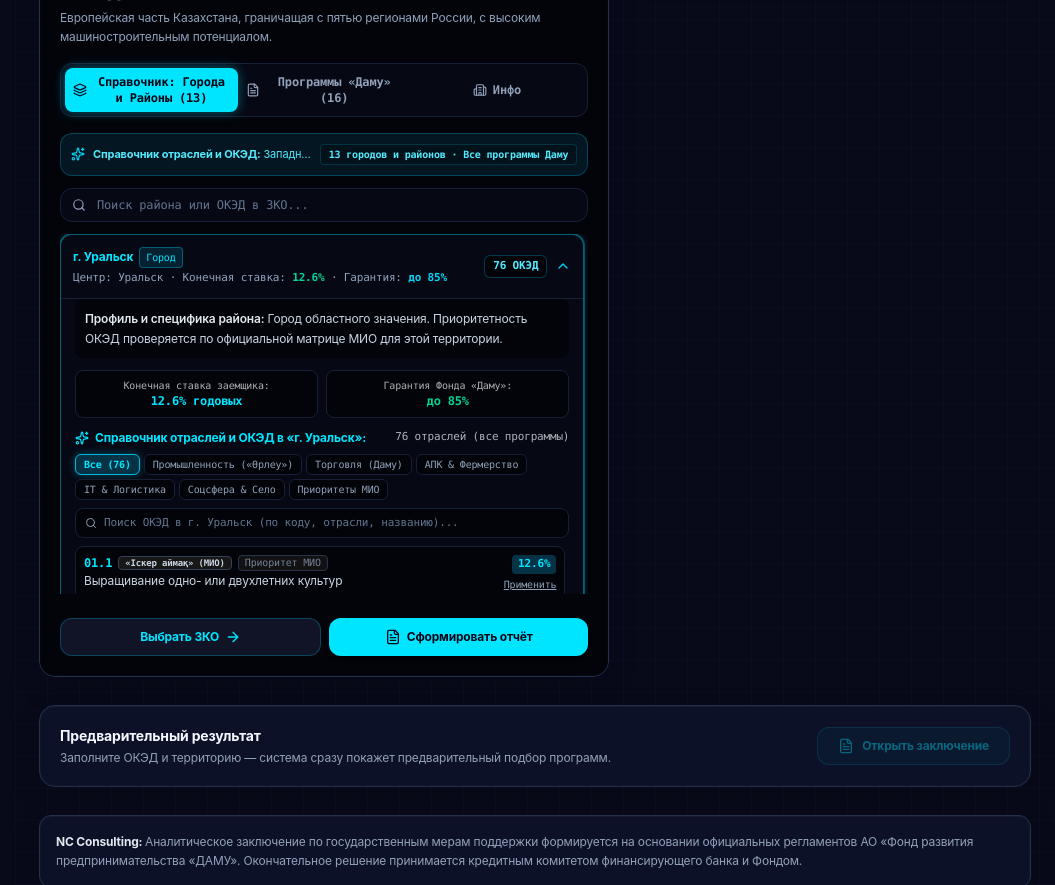
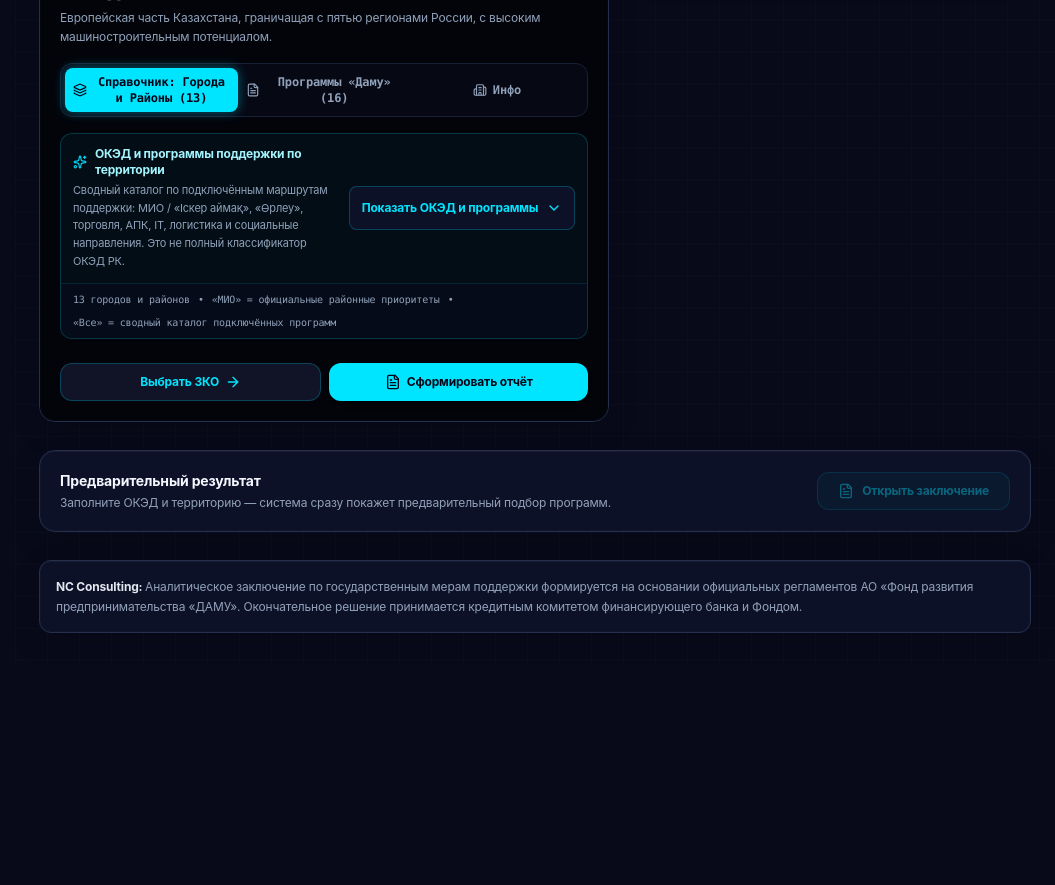
Before and after one commit to Stefan1316/nc-decision-program-test, a React (Vite) app: page / in a window 1280 px wide. Shown: the part 1100-1985 px from the top of the page, without its empty margins (225-1280 px from the left). After the commit the page ends 1765 px from the top, so only its background shows below. Built offline with nearby package versions, Linux system fonts and the light colour scheme.

Commit message:
ux: collapse regional OKED directory and clarify MIO versus aggregate scope

```diff
--- a/src/components/MioPrioritiesMap.tsx
+++ b/src/components/MioPrioritiesMap.tsx
@@ -56,6 +56,9 @@
   const isKk = language === 'kk';
   const isEn = language === 'en';
   const isZh = language === 'zh';
+
+  // Сводный каталог ОКЭД по территории: по умолчанию свернут, чтобы не перегружать рабочее пространство.
+  const [isDistrictDirectoryOpen, setIsDistrictDirectoryOpen] = useState(false);
 
   // Фильтр по категории программ Даму
   const [programCategoryFilter, setProgramCategoryFilter] = useState<'all' | 'subsidy' | 'guarantee' | 'loan' | 'quota'>('all');
@@ -812,27 +815,55 @@
               {/* 1. ВКЛАДКА: РЕГИОНАЛЬНЫЙ СПРАВОЧНИК: ГОРОДА, РАЙОНЫ И ВСЕ ОКЭД ПО ПРОГРАММАМ ДАМУ */}
               {sidebarTab === 'districts' && (
                 <div className="space-y-3">
-                  {/* Информационный бейдж регионального справочника */}
-                  <div className={`p-2.5 rounded-xl border text-[11px] flex items-center justify-between gap-2 ${
+                  {/* Компактный вход в сводный каталог ОКЭД и программ поддержки. */}
+                  <div className={`rounded-xl border overflow-hidden ${
                     isLight
-                      ? 'bg-sky-50/80 border-sky-200 text-sky-950'
-                      : 'bg-cyan-950/40 border-cyan-500/30 text-cyan-300'
+                      ? 'bg-sky-50/70 border-sky-200'
+                      : 'bg-cyan-950/20 border-cyan-500/25'
                   }`}>
-                    <div className="flex items-center gap-2 min-w-0">
-                      <Sparkles className="w-3.5 h-3.5 text-cyan-400 shrink-0" />
-                      <span className="truncate">
-                        <strong>Справочник отраслей и ОКЭД:</strong> {selectedProfile.regionName}
-                      </span>
+                    <div className="p-3 flex flex-col sm:flex-row sm:items-center justify-between gap-3">
+                      <div className="min-w-0">
+                        <div className={`flex items-center gap-2 text-xs font-bold ${
+                          isLight ? 'text-sky-950' : 'text-cyan-200'
+                        }`}>
+                          <Sparkles className="w-3.5 h-3.5 text-cyan-400 shrink-0" />
+                          <span>ОКЭД и программы поддержки по территории</span>
+                        </div>
+                        <p className={`mt-1 text-[11px] leading-relaxed ${
+                          isLight ? 'text-slate-600' : 'text-slate-400'
+                        }`}>
+                          Сводный каталог по подключённым маршрутам поддержки: МИО / «Іскер аймақ», «Өрлеу», торговля, АПК, IT, логистика и социальные направления. Это не полный классификатор ОКЭД РК.
+                        </p>
+                      </div>
+
+                      <button
+                        type="button"
+                        onClick={() => setIsDistrictDirectoryOpen((v) => !v)}
+                        className={`nc-touch shrink-0 px-3 py-2 rounded-lg border text-xs font-bold flex items-center justify-center gap-2 transition-all ${
+                          isLight
+                            ? 'bg-white border-sky-200 text-sky-900 hover:border-sky-400'
+                            : 'bg-[#0D1127] border-cyan-500/30 text-[#00E5FF] hover:border-cyan-400/60'
+                        }`}
+                        aria-expanded={isDistrictDirectoryOpen}
+                      >
+                        <span>{isDistrictDirectoryOpen ? 'Скрыть каталог' : 'Показать ОКЭД и программы'}</span>
+                        <ChevronDown className={`w-4 h-4 transition-transform ${isDistrictDirectoryOpen ? 'rotate-180' : ''}`} />
+                      </button>
                     </div>
-                    <span className={`font-mono text-[10px] px-2 py-0.5 rounded font-bold shrink-0 border ${
-                      isLight
-                        ? 'bg-sky-100 border-sky-200 text-sky-900'
-                        : 'bg-black/20 border-cyan-500/20 text-cyan-300'
+
+                    <div className={`px-3 py-2 border-t flex flex-wrap gap-2 text-[10px] font-mono ${
+                      isLight ? 'bg-white/60 border-sky-100 text-slate-600' : 'bg-[#080A1A]/60 border-cyan-500/15 text-slate-400'
                     }`}>
-                      {regionDistricts.length} городов и районов · Все программы Даму
-                    </span>
+                      <span>{regionDistricts.length} городов и районов</span>
+                      <span>•</span>
+                      <span>«МИО» = официальные районные приоритеты</span>
+                      <span>•</span>
+                      <span>«Все» = сводный каталог подключённых программ</span>
+                    </div>
                   </div>
 
+                  {isDistrictDirectoryOpen && (
+                    <>
                   {/* Поиск внутри районов выбранного региона */}
                   <div className="relative">
                     <Search className={`w-3.5 h-3.5 absolute left-3 top-1/2 -translate-y-1/2 ${
@@ -925,7 +956,7 @@
                                 <span className={`text-[11px] font-mono font-bold px-2 py-0.5 rounded-md ${
                                   isLight ? 'bg-neutral-100 text-neutral-800' : 'bg-[#02040A] text-cyan-300 border border-cyan-500/30'
                                 }`}>
-                                  {district.supportedOkeds.length} ОКЭД
+                                  {district.supportedOkeds.length} ОКЭД · сводно
                                 </span>
                                 <ChevronDown className={`w-4 h-4 transition-transform duration-200 ${
                                   isExpanded ? 'rotate-180 text-cyan-400' : 'text-slate-400'
@@ -977,10 +1008,10 @@
                                       isLight ? 'text-neutral-900' : 'text-[#00E5FF]'
                                     }`}>
                                       <Sparkles className="w-3.5 h-3.5" />
-                                      <span>Справочник отраслей и ОКЭД в «{district.name}»:</span>
+                                      <span>Сводный каталог ОКЭД в «{district.name}»:</span>
                                     </span>
                                     <span className="text-[11px] font-mono opacity-70">
-                                      {district.supportedOkeds.length} отраслей (все программы)
+                                      {district.supportedOkeds.length} ОКЭД · МИО: {district.supportedOkeds.filter((oked) => oked.programTag?.includes('Іскер') || oked.category === 'Приоритет МИО').length}
                                     </span>
                                   </div>
 
@@ -1187,6 +1218,8 @@
                       </div>
                     )}
                   </div>
+                    </>
+                  )}
                 </div>
               )}
 
```
